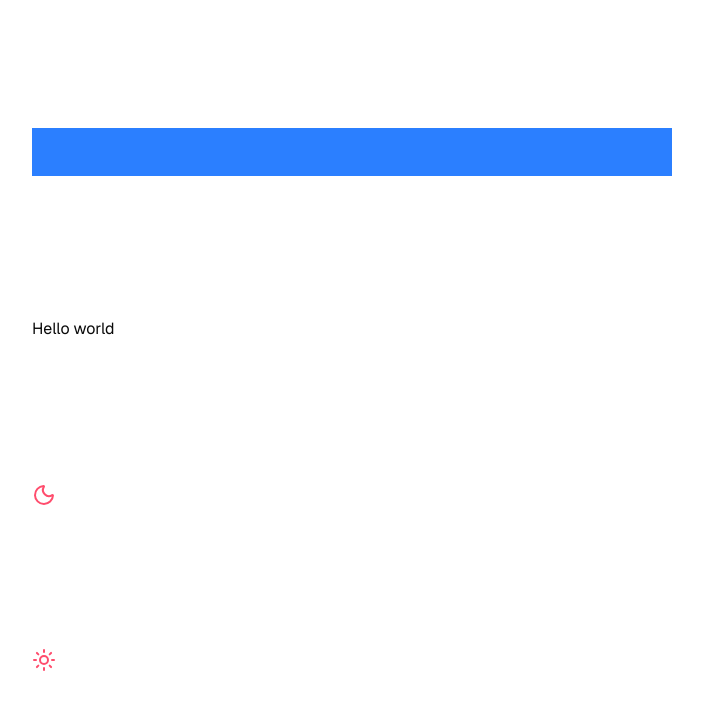
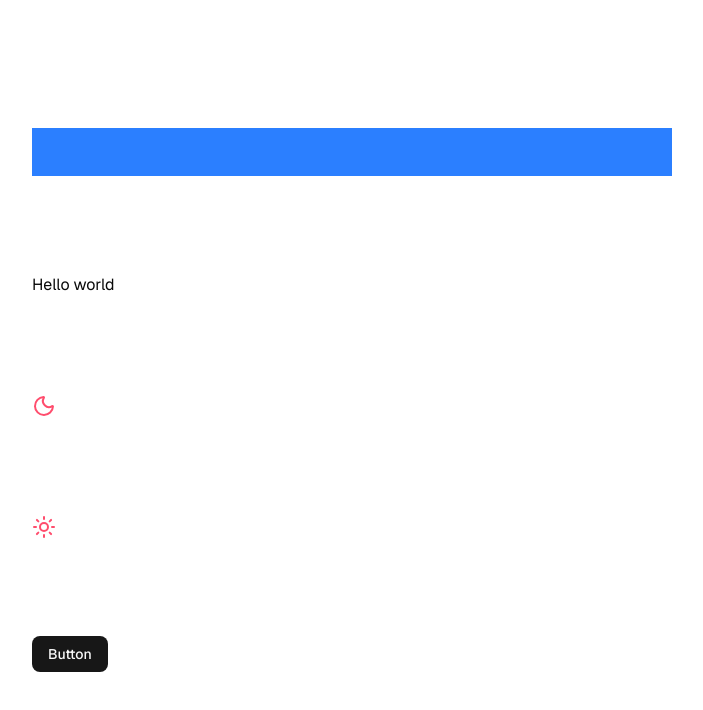
Before and after one commit to gohit-xyz/link-store, a Next.js app: page / in a window 1280 px wide. Shown: the top 710 px of the page, without its empty margins (288-991 px from the left). Built offline with nearby package versions, Linux system fonts and the light colour scheme.

Commit message:
🏗️ [Add] Button component to homepage.

```diff
--- a/src/app/page.tsx
+++ b/src/app/page.tsx
@@ -1,4 +1,5 @@
 import { Heart, Moon, Sun } from "lucide-react";
+import { Button } from "../components/ui/button";
 
 export default function Home() {
   return (
@@ -8,6 +9,7 @@ export default function Home() {
         <h1>Hello world</h1>
         <Moon className="h-6 w-6 stroke-2 text-[#ff4d6d]" />
         <Sun size={24} strokeWidth={2} color="#ff4d6d" />
+        <Button className="cursor-pointer">Button</Button>
       </main>
     </div>
   );
```
Also changed, not shown: src/components/ui/button.tsx (renamed from components/ui/button.tsx, +9 -9 lines).
